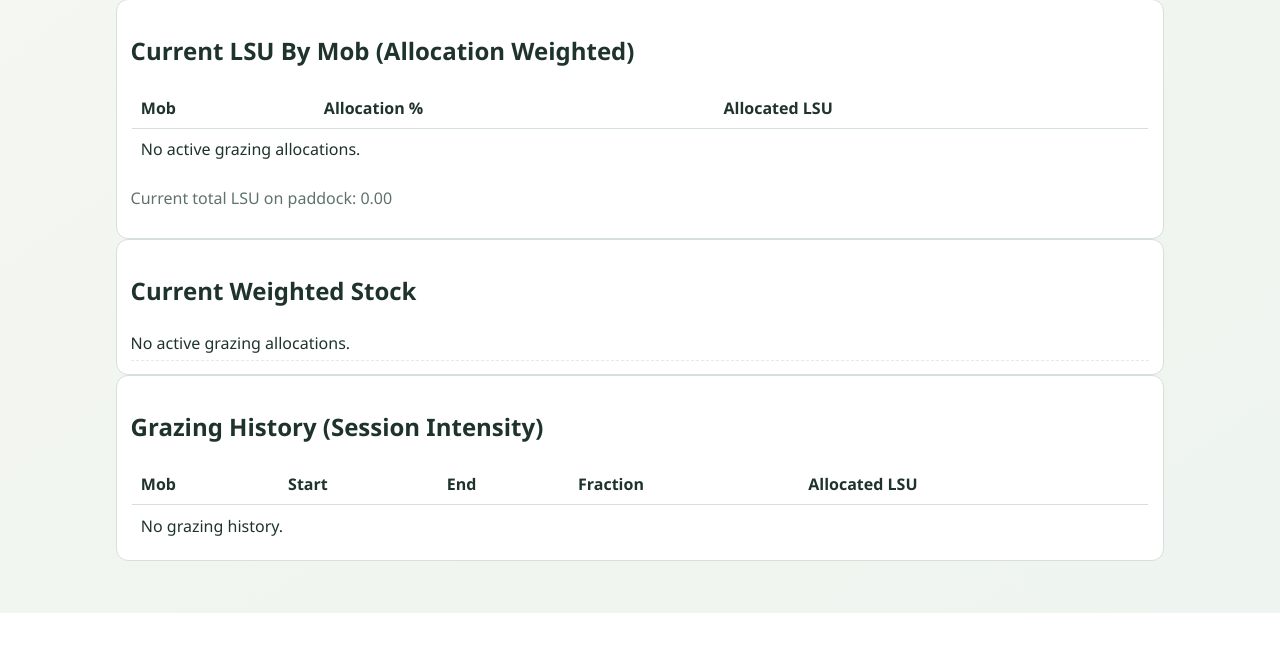
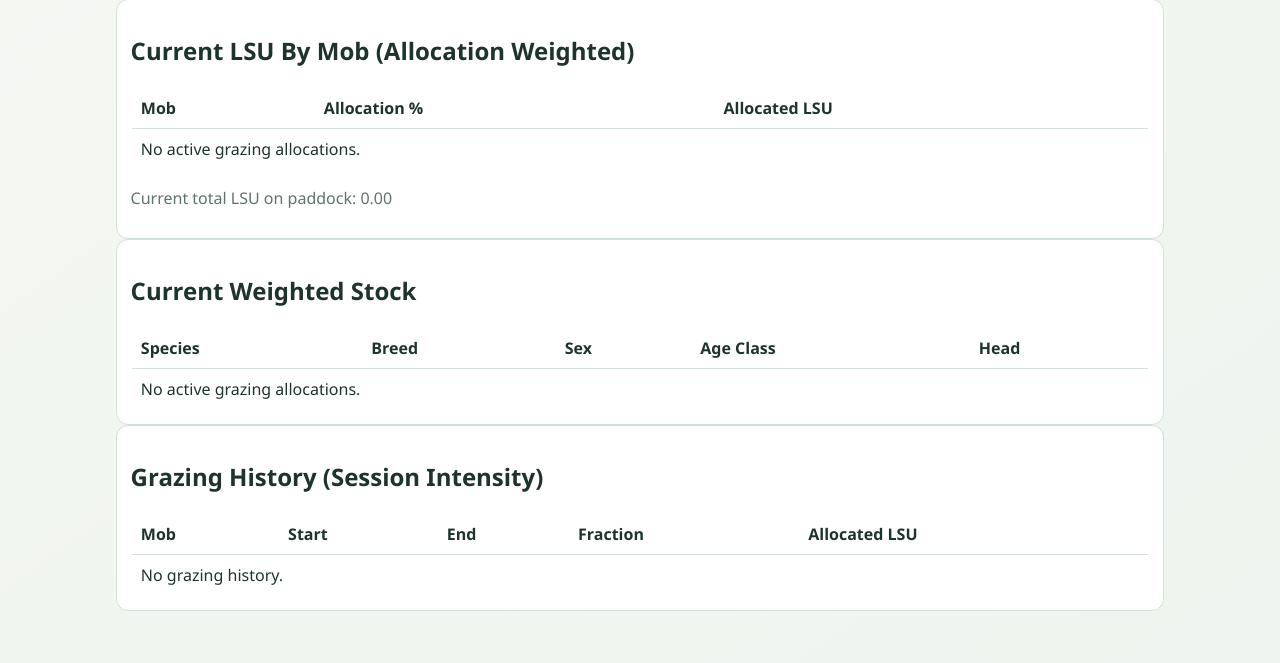
Before and after one commit to Andre-nel/AgriTrack, a Flask app: template app/templates/paddock_detail.html in a window 1280 px wide. Shown: the part 963-1626 px from the top of the page. Before the commit the page ends 1576 px from the top, so only its background shows below. Run offline with Flask 3, Linux system fonts and the light colour scheme; the template is opened without the code that fills it, so the values that code supplies are empty.

Commit message:
Implemented. Current Weighted Stock in paddock detail now renders as a proper table with:
Species | Breed | Sex | Age Class | Head

and no longer shows UUID keys.

Changes made
Added weighted stock aggregation by animal attributes in reporting service:
reporting_service.py
Switched paddock detail route to use the new summary rows:
routes.py
routes.py
Replaced UUID list UI with a table in the template:
paddock_detail.html

```diff
--- a/app/blueprints/reports/routes.py
+++ b/app/blueprints/reports/routes.py
@@ -909,7 +909,7 @@ def update_paddock_stocking_rate_form(paddock_id):
 @bp.get("/paddocks/<paddock_id>")
 def paddock_detail(paddock_id):
     paddock = Paddock.query.get_or_404(paddock_id)
-    stock = ReportingService.paddock_current_stock(paddock_id)
+    stock_summary = ReportingService.paddock_current_stock_summary(paddock_id)
 
     today = date.today()
     try:
@@ -989,7 +989,7 @@ def paddock_detail(paddock_id):
     return render_template(
         "paddock_detail.html",
         paddock=paddock,
-        stock=stock,
+        stock_summary=stock_summary,
         history=history,
         current_lsu=current_lsu,
         effective_stocking_rate=effective_stocking_rate,
--- a/app/templates/paddock_detail.html
+++ b/app/templates/paddock_detail.html
@@ -93,13 +93,30 @@
 
 <section class="card">
   <h2>Current Weighted Stock</h2>
-  <ul class="link-list">
-    {% for group_id, total in stock.items() %}
-    <li>{{ group_id }}: {{ "%.2f"|format(total) }}</li>
-    {% else %}
-    <li>No active grazing allocations.</li>
-    {% endfor %}
-  </ul>
+  <table>
+    <thead>
+      <tr>
+        <th>Species</th>
+        <th>Breed</th>
+        <th>Sex</th>
+        <th>Age Class</th>
+        <th>Head</th>
+      </tr>
+    </thead>
+    <tbody>
+      {% for row in stock_summary %}
+      <tr>
+        <td>{{ row.species }}</td>
+        <td>{{ row.breed }}</td>
+        <td>{{ row.sex }}</td>
+        <td>{{ row.age_class }}</td>
+        <td>{{ "%.2f"|format(row.head_count) }}</td>
+      </tr>
+      {% else %}
+      <tr><td colspan="5">No active grazing allocations.</td></tr>
+      {% endfor %}
+    </tbody>
+  </table>
 </section>
 
 <section class="card">
```
Also changed, not shown: app/services/reporting_service.py (+32 -0 lines).
